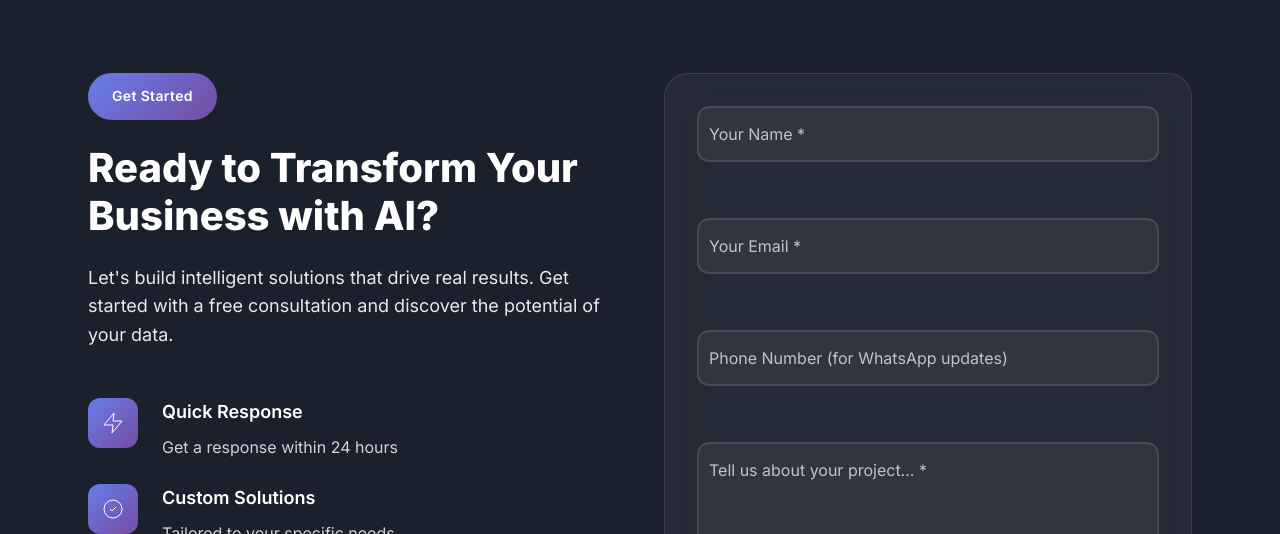
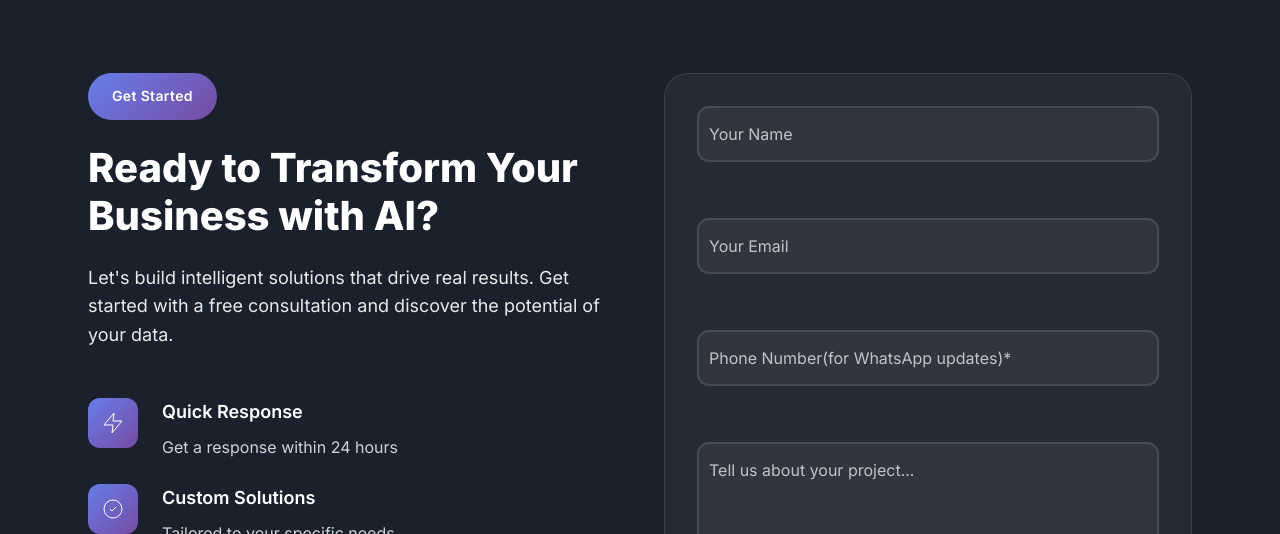
Before and after one commit to hamza0011/luadata, a React (Vite) app: page / in a window 1280 px wide. Shown: the part 6320-6854 px from the top of the page. Built offline with nearby package versions, Linux system fonts and the light colour scheme.

Commit message:
Update App.jsx

```diff
--- a/src/App.jsx
+++ b/src/App.jsx
@@ -1066,7 +1066,7 @@ const handleFormSubmit = async (e) => {
                     placeholder=" "
                     aria-describedby="name-error"
                   />
-                  <label htmlFor="name">Your Name *</label>
+                  <label htmlFor="name">Your Name</label>
                   <div className="input-line"></div>
                   <div className="error-message" id="name-error" role="alert"></div>
                 </div>
@@ -1082,7 +1082,7 @@ const handleFormSubmit = async (e) => {
                     placeholder=" "
                     aria-describedby="email-error"
                   />
-                  <label htmlFor="email">Your Email *</label>
+                  <label htmlFor="email">Your Email</label>
                   <div className="input-line"></div>
                   <div className="error-message" id="email-error" role="alert"></div>
                 </div>
@@ -1098,7 +1098,7 @@ const handleFormSubmit = async (e) => {
                     placeholder=" "
                     aria-describedby="phone-error"
                   />
-                  <label htmlFor="phone">Phone Number (for WhatsApp updates)</label> {/* Add * here */}
+                  <label htmlFor="phone">Phone Number(for WhatsApp updates)*</label> {/* Add * here */}
                   <div className="input-line"></div>
                   <div className="error-message" id="phone-error" role="alert"></div>
                 </div>
@@ -1113,7 +1113,7 @@ const handleFormSubmit = async (e) => {
                     placeholder=" "
                     aria-describedby="message-error"
                   ></textarea>
-                  <label htmlFor="message">Tell us about your project... *</label>
+                  <label htmlFor="message">Tell us about your project...</label>
                   <div className="input-line"></div>
                   <div className="error-message" id="message-error" role="alert"></div>
                 </div>
```
